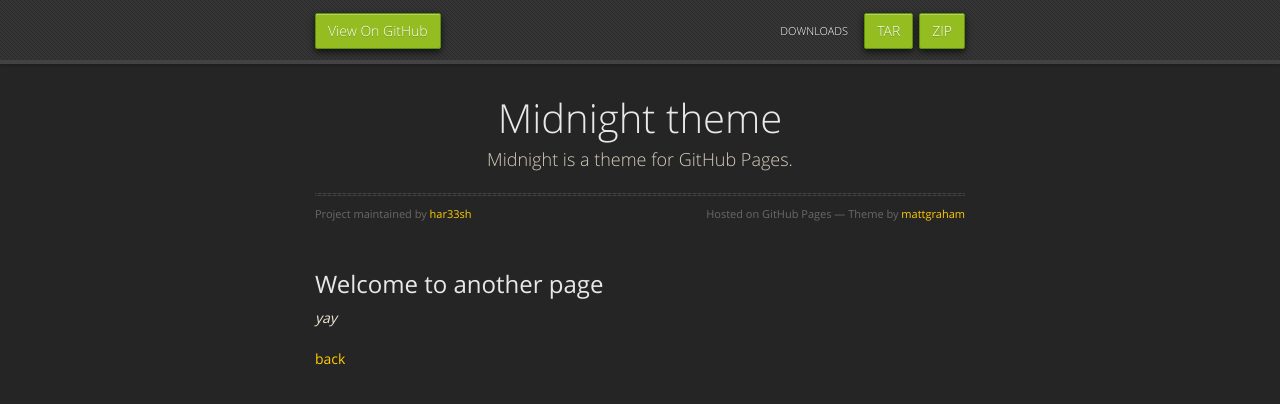
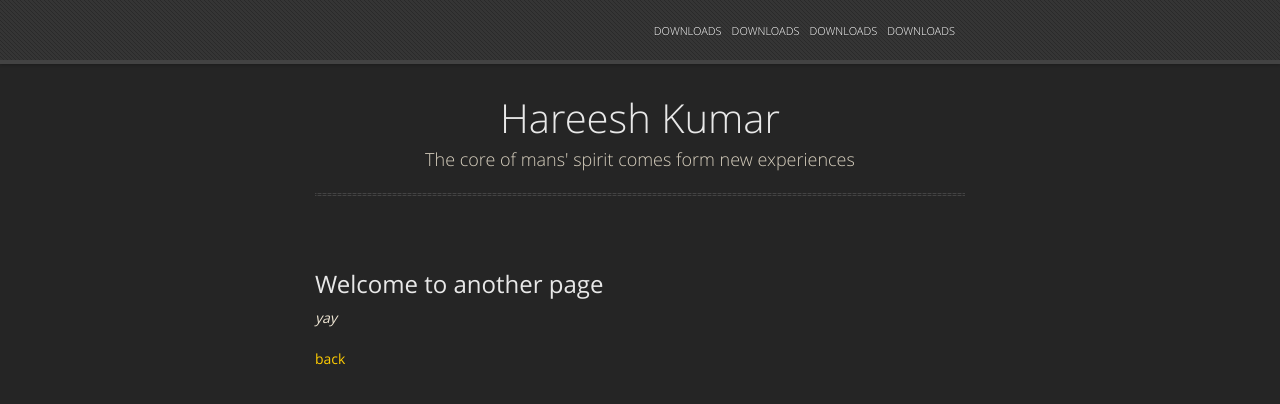
Before and after one commit to har33sh/har33sh.github.io, a Jekyll site: the page built from another-page.md, in a window 1280 px wide. Shown: the top 404 px of the page. Built offline with Jekyll 4.4.1, drawn with Linux system fonts in a browser that asks for light colours; our own code applies the rules of GitHub Pages for plain Markdown files.

Commit message:
Template done

```diff
--- a/_config.yml
+++ b/_config.yml
@@ -1,5 +1,5 @@
-title: Midnight theme
-description: Midnight is a theme for GitHub Pages.
-show_downloads: true
+title: Hareesh Kumar
+description: "The core of mans' spirit comes form new experiences"
+show_downloads: false
 google_analytics:
 theme: jekyll-theme-midnight
--- a/_layouts/default.html
+++ b/_layouts/default.html
@@ -20,12 +20,10 @@
   <body>
       <div id="header">
         <nav>
-          <li class="fork"><a href="{{ site.github.repository_url }}">View On GitHub</a></li>
-          {% if site.show_downloads %}
-            <li class="downloads"><a href="{{ site.github.zip_url }}">ZIP</a></li>
-            <li class="downloads"><a href="{{ site.github.tar_url }}">TAR</a></li>
-            <li class="title">DOWNLOADS</li>
-          {% endif %}
+          <li class="title">DOWNLOADS</li>
+          <li class="title">DOWNLOADS</li>
+          <li class="title">DOWNLOADS</li>
+          <li class="title">DOWNLOADS</li>
         </nav>
       </div><!-- end header -->
 
@@ -36,8 +34,6 @@
           <h1>{{ site.title | default: site.github.repository_name }}</h1>
           <p>{{ site.description | default: site.github.project_tagline }}</p>
           <hr>
-          <span class="credits left">Project maintained by <a href="{{ site.github.owner_url }}">{{ site.github.owner_name }}</a></span>
-          <span class="credits right">Hosted on GitHub Pages &mdash; Theme by <a href="https://twitter.com/mattgraham">mattgraham</a></span>
         </div>
 
         {{ content }}
```
Also changed, not shown: index.md (+0 -90 lines), index0.md (added, +123 -0 lines).
